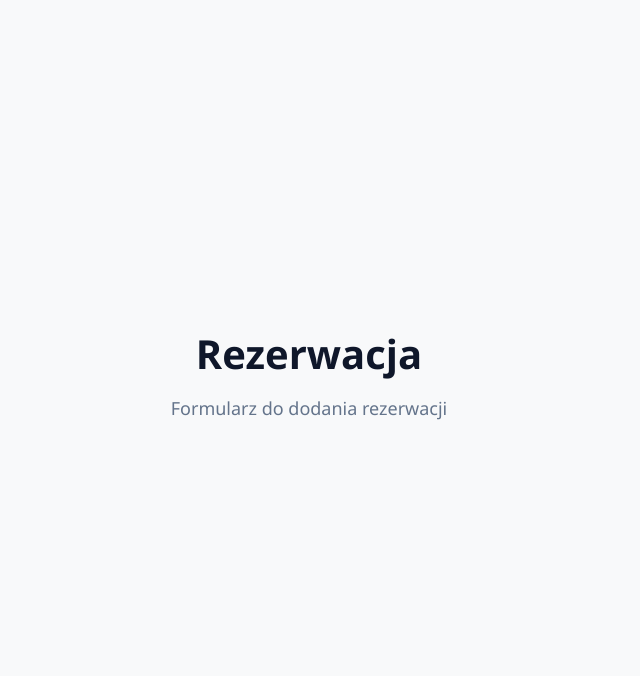
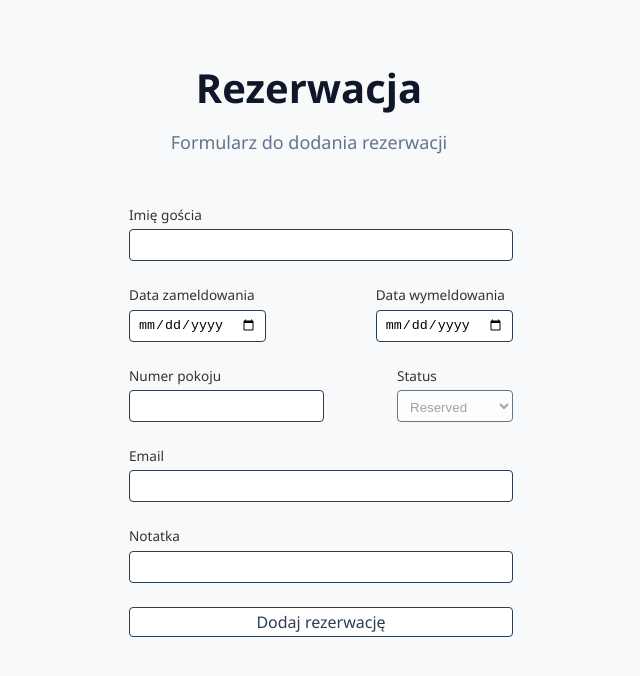
Before and after one commit to AdamCygan/reservation-dashboard, a React (Vite) app: page /add in a window 1280 px wide. Shown: the top 676 px of the page, without its empty margins (331-971 px from the left). Built offline with nearby package versions, Linux system fonts and the light colour scheme.

Commit message:
feat: added Reservation form with Edit and Delete functionality

```diff
--- a/src/App.css
+++ b/src/App.css
@@ -41,6 +41,29 @@
   color: #2c3e50;
 }
 
+input,
+select {
+  padding: 0.5rem;
+  height: 2rem;
+  border: 1px solid #2c3e50;
+  border-radius: 4px;
+  background-color: #fff;
+  width: 100%;
+}
+
+label {
+  display: block;
+  font-size: 0.85rem;
+  font-weight: 500;
+  margin-bottom: 0.25rem;
+}
+
+.data-row {
+  display: flex;
+  gap: 2rem;
+  justify-content: space-between;
+}
+
 .form-title-wrapper {
   height: 100vh;
   display: flex;
--- a/src/components/ReservationAddPage/ReservationAddPage.tsx
+++ b/src/components/ReservationAddPage/ReservationAddPage.tsx
@@ -1,3 +1,5 @@
+import ReservationForm from '../ReservationForm/ReservationForm';
+
 const ReservationAddPage = () => {
   return (
     <div className='form-title-wrapper'>
@@ -5,7 +7,7 @@ const ReservationAddPage = () => {
         <h2>Rezerwacja</h2>
         <p>Formularz do dodania rezerwacji</p>
       </div>
-      <form></form>
+      <ReservationForm />
     </div>
   );
 };
--- a/src/components/ReservationEditPage/ReservationEditPage.tsx
+++ b/src/components/ReservationEditPage/ReservationEditPage.tsx
@@ -1,11 +1,20 @@
 import { useParams } from 'react-router';
 import ErrorPage from '../ErrorPage/ErrorPage';
+import { useReservationContext } from '../../context/ReservationContext';
+import ReservationForm from '../ReservationForm/ReservationForm';
 
 const ReservationEditPage = () => {
   const { id } = useParams();
+  const { reservations } = useReservationContext();
 
   if (id === undefined) {
     return <ErrorPage code='404' message='Id rezerwacji nie zostało podane.' />;
+  }
+
+  const reservation = reservations.find((res) => res.id === id);
+
+  if (!reservation) {
+    return <ErrorPage code='404' message='Nie znaleziono rezerwacji' />;
   }
 
   return (
@@ -14,7 +23,7 @@ const ReservationEditPage = () => {
         <h2>Rezerwacja</h2>
         <p>Formularz do edycji rezerwacji {id}</p>
       </div>
-      <form></form>
+      <ReservationForm reservation={reservation} />
     </div>
   );
 };
--- /dev/null
+++ b/src/components/ReservationForm/ReservationForm.css
@@ -0,0 +1,18 @@
+.reservation-form-wrapper {
+  max-width: 360px;
+  margin: 0 auto;
+  height: 100%;
+}
+
+.reservation-form-grid {
+  display: grid;
+  grid-template-columns: 1fr;
+  gap: 1.5rem 2rem;
+  min-width: 24rem;
+}
+
+.form-error {
+  color: red;
+  font-size: 12px;
+  margin-top: 4px;
+}
--- /dev/null
+++ b/src/components/ReservationForm/ReservationForm.tsx
@@ -0,0 +1,198 @@
+import { z } from 'zod';
+import { Reservation } from '../../types/reservation';
+
+import './ReservationForm.css';
+import { useForm } from 'react-hook-form';
+import { zodResolver } from '@hookform/resolvers/zod';
+import { useReservationContext } from '../../context/ReservationContext';
+import { useNavigate } from 'react-router';
+import { toast } from 'sonner';
+
+const ReservationStatusEnum = z.enum([
+  'Reserved',
+  'Due In',
+  'In House',
+  'Due Out',
+  'Checked Out',
+  'Canceled',
+  'No Show'
+]);
+
+const formSchema = z
+  .object({
+    id: z.string(),
+    guestName: z.string().min(1, 'Wprowadź imię gościa'),
+    checkInDate: z.string().min(1, 'Wprowadź datę zameldowania'),
+    checkOutDate: z.string().min(1, 'Wprowadź datę wymeldowania'),
+    status: ReservationStatusEnum,
+    roomNumber: z.string().optional(),
+    notes: z.string().optional(),
+    email: z.string().optional()
+  })
+  .refine(
+    (data) => {
+      const checkIn = new Date(data.checkInDate);
+      const checkOut = new Date(data.checkOutDate);
+
+      return checkOut > checkIn;
+    },
+    {
+      message: 'Data wymeldowania musi być poprawna',
+      path: ['checkOutDate']
+    }
+  );
+
+type FormValues = z.infer<typeof formSchema>;
+
+interface ReservationForm {
+  reservation?: Reservation;
+}
+
+export default function ReservationForm({ reservation }: ReservationForm) {
+  const navigate = useNavigate();
+  const { addReservation, updateReservation, generateReservationId } =
+    useReservationContext();
+
+  const isEditMode = Boolean(reservation);
+  const today = new Date().toISOString().split('T')[0];
+
+  const {
+    register,
+    handleSubmit,
+    setValue,
+    trigger,
+    formState: { errors, isSubmitting }
+  } = useForm<FormValues>({
+    defaultValues: reservation
+      ? {
+          id: reservation.id,
+          guestName: reservation.guestName,
+          checkInDate: reservation.checkInDate,
+          checkOutDate: reservation.checkOutDate,
+          status: reservation.status,
+          roomNumber: reservation.roomNumber,
+          notes: reservation.notes,
+          email: reservation.email
+        }
+      : {
+          id: generateReservationId(),
+          status: 'Reserved'
+        },
+    resolver: zodResolver(formSchema)
+  });
+
+  const handleDateChange = (
+    field: 'checkInDate' | 'checkOutDate',
+    value: string
+  ) => {
+    setValue(field, value);
+
+    if (isEditMode) {
+      trigger(field);
+    } else if (field === 'checkInDate') {
+      const newStatus = value === today ? 'Due In' : 'Reserved';
+      setValue('status', newStatus);
+    }
+  };
+
+  const onSubmit = async (data: FormValues) => {
+    try {
+      if (isEditMode) {
+        updateReservation(data);
+        toast.success('Rezerwacja została zaktualizowana!');
+      } else {
+        addReservation(data);
+        toast.success('Rezerwacja została utworzona!');
+      }
+
+      navigate('/');
+    } catch (error) {
+      console.error(error);
+      toast.error('Wystąpił błąd podczas zapisu. Spróbuj ponownie!');
+    }
+  };
+
+  return (
+    <div className='reservation-form-wrapper'>
+      <form onSubmit={handleSubmit(onSubmit)} className='reservation-form-grid'>
+        <input type='hidden' {...register('id')} />
+        <div>
+          <label htmlFor='guest-name'>Imię gościa</label>
+          <input id='guest-name' type='text' {...register('guestName')} />
+          {errors.guestName && (
+            <p className='form-error'>{errors.guestName.message}</p>
+          )}
+        </div>
+        <div className='data-row'>
+          <div>
+            <label htmlFor='check-in-date'>Data zameldowania</label>
+            <input
+              id='check-in-date'
+              type='date'
+              min={!isEditMode ? today : undefined}
+              {...register('checkInDate')}
+              onChange={(e) => handleDateChange('checkInDate', e.target.value)}
+            />
+
+            {errors.checkInDate && (
+              <p className='form-error'>{errors.checkInDate.message}</p>
+            )}
+          </div>
+          <div>
+            <label htmlFor='check-out-date'>Data wymeldowania</label>
+            <input
+              id='check-out-date'
+              type='date'
+              min={!isEditMode ? today : undefined}
+              {...register('checkOutDate')}
+              onChange={(e) => handleDateChange('checkOutDate', e.target.value)}
+            />
+            {errors.checkOutDate && (
+              <p className='form-error'>{errors.checkOutDate.message}</p>
+            )}
+          </div>
+        </div>
+        <div className='data-row'>
+          <div>
+            <label htmlFor='room-number'>Numer pokoju</label>
+            <input id='room-number' type='text' {...register('roomNumber')} />
+            {errors.roomNumber && (
+              <p className='form-error'>{errors.roomNumber.message}</p>
+            )}
+          </div>
+          <div>
+            <label htmlFor='status'>Status</label>
+            <select id='status' {...register('status')} disabled={!isEditMode}>
+              {ReservationStatusEnum.options.map((status) => (
+                <option key={status} value={status}>
+                  {status}
+                </option>
+              ))}
+            </select>
+            {errors.status && (
+              <p className='form-error'>{errors.status.message}</p>
+            )}
+          </div>
+        </div>
+        <div>
+          <label htmlFor='email'>Email</label>
+          <input id='email' type='text' {...register('email')} />
+          {errors.email && <p className='form-error'>{errors.email.message}</p>}
+        </div>
+        <div>
+          <label htmlFor='notes'>Notatka</label>
+          <input id='notes' type='text' {...register('notes')} />
+          {errors.notes && <p className='form-error'>{errors.notes.message}</p>}
+        </div>
+
+        <button
+          disabled={isSubmitting}
+          type='submit'
+          className='btn-action-secondary'
+        >
+          Dodaj rezerwację
+        </button>
+      </form>
+    </div>
+  );
+}
--- a/src/components/ReservationsDashboard/ReservationBoard.tsx
+++ b/src/components/ReservationsDashboard/ReservationBoard.tsx
@@ -8,8 +8,9 @@ interface ReservationBoardProps {
   reservations: Reservation[];
 }
 
-const ReservationBoard: React.FC<ReservationBoardProps> = ({ reservations }) => {
-
+const ReservationBoard: React.FC<ReservationBoardProps> = ({
+  reservations
+}) => {
   const groupedReservations = useMemo(() => {
     const groups: Record<ReservationStatus, Reservation[]> = {
       'Reserved': [],
@@ -21,7 +22,7 @@ const ReservationBoard: React.FC<ReservationBoardProps> = ({ reservations }) =>
       'No Show': []
     };
 
-    reservations.forEach(reservation => {
+    reservations.forEach((reservation) => {
       groups[reservation.status].push(reservation);
     });
 
@@ -42,7 +43,7 @@ const ReservationBoard: React.FC<ReservationBoardProps> = ({ reservations }) =>
     <div>
       <div className='reservation-actions'>
         <Link to='/add' className='btn-action-secondary'>
-          New Reservation
+          Dodaj rezerwację
         </Link>
       </div>
       <div className='reservation-board'>
--- a/src/components/ReservationsDashboard/ReservationCard/ReservationCard.tsx
+++ b/src/components/ReservationsDashboard/ReservationCard/ReservationCard.tsx
@@ -2,46 +2,100 @@ import React from 'react';
 import { Reservation } from '../../../types/reservation';
 import { formatDate } from '../../../utils/dateFormatters';
 import './ReservationCard.css';
+import { toast } from 'sonner';
+import { useReservationContext } from '../../../context/ReservationContext';
+import { Menu, MenuButton, MenuItem, MenuItems } from '@headlessui/react';
+import { Link } from 'react-router';
 
 interface ReservationCardProps {
   reservation: Reservation;
   statusColor: string;
 }
 
-const ReservationCard: React.FC<ReservationCardProps> = ({ reservation, statusColor }) => {
+const ReservationCard: React.FC<ReservationCardProps> = ({
+  reservation,
+  statusColor
+}) => {
+  const { deleteReservation } = useReservationContext();
+
+  const handleDeleteReservation = (id: string) => {
+    try {
+      deleteReservation(id);
+      toast.success('Rezerwacja została usunięta!');
+    } catch (error) {
+      console.error(error);
+      toast.error('Wystąpił błąd podczas usuwania. Spróbuj ponownie!');
+    }
+  };
+
   return (
-    <div className="reservation-card">
-      <div className="card-status-indicator" style={{ backgroundColor: statusColor }}></div>
-      <div className="card-content">
-        <div className="card-header">
-          <h3 className="guest-name">{reservation.guestName}</h3>
-          <div className="action-button">
-            <button className="btn-action">
-              ⋮
-            </button>
+    <div className='reservation-card'>
+      <div
+        className='card-status-indicator'
+        style={{ backgroundColor: statusColor }}
+      ></div>
+      <div className='card-content'>
+        <div className='card-header'>
+          <h3 className='guest-name'>{reservation.guestName}</h3>
+          <div className='action-button'>
+            <Menu>
+              <MenuButton
+                className='btn-action'
+                onPointerDown={(e) => e.stopPropagation()}
+              >
+                ⋮
+              </MenuButton>
+              <MenuItems anchor='bottom end' className='menu-dropdown'>
+                {(reservation.status === 'Due In' ||
+                  reservation.status === 'Reserved') && (
+                  <MenuItem>
+                    <Link
+                      to={`/edit/${reservation.id}`}
+                      onPointerDown={(e) => e.stopPropagation()}
+                      className='menu-item'
+                    >
+                      Edytuj
+                    </Link>
+                  </MenuItem>
+                )}
+                <MenuItem>
+                  <button
+                    className='menu-item'
+                    onPointerDown={(e) => e.stopPropagation()}
+                    onClick={() => handleDeleteReservation(reservation.id)}
+                  >
+                    Usuń
+                  </button>
+                </MenuItem>
+              </MenuItems>
+            </Menu>
           </div>
         </div>
 
-        <div className="stay-dates">
-          <div className="date-range">
-            <span className="date-label">Przyjazd:</span>
-            <span className="date-value">{formatDate(reservation.checkInDate)}</span>
+        <div className='stay-dates'>
+          <div className='date-range'>
+            <span className='date-label'>Przyjazd:</span>
+            <span className='date-value'>
+              {formatDate(reservation.checkInDate)}
+            </span>
           </div>
-          <div className="date-range">
-            <span className="date-label">Wyjazd:</span>
-            <span className="date-value">{formatDate(reservation.checkOutDate)}</span>
+          <div className='date-range'>
+            <span className='date-label'>Wyjazd:</span>
+            <span className='date-value'>
+              {formatDate(reservation.checkOutDate)}
+            </span>
           </div>
         </div>
 
         {reservation.roomNumber && (
-          <div className="room-number">
-            <span className="room-label">Pokój:</span>
-            <span className="room-value">{reservation.roomNumber}</span>
+          <div className='room-number'>
+            <span className='room-label'>Pokój:</span>
+            <span className='room-value'>{reservation.roomNumber}</span>
           </div>
         )}
 
         {reservation.notes && (
-          <div className="notes">
+          <div className='notes'>
             <p>{reservation.notes}</p>
           </div>
         )}
```
Also changed, not shown: src/components/ReservationsDashboard/ReservationCard/ReservationCard.css (+51 -0 lines).
